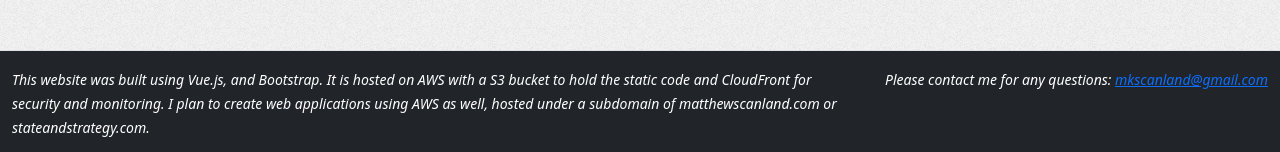
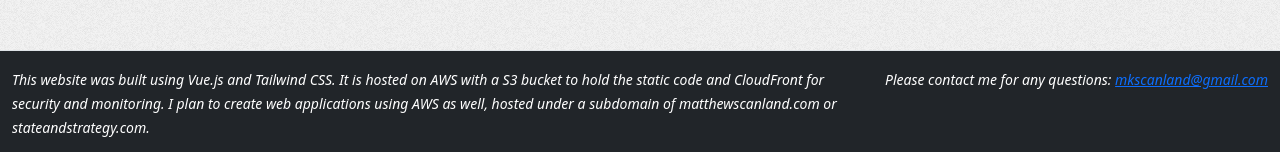
Before and after one commit to mkscanland/portfolio-website, a Vue app: page / in a window 1280 px wide. Shown: the part 6955-7107 px from the top of the page. Built offline with nearby package versions, Linux system fonts and the light colour scheme.

Commit message:
Update footer technology note

```diff
--- a/src/components/SiteFooter/SiteFooter.vue
+++ b/src/components/SiteFooter/SiteFooter.vue
@@ -3,7 +3,7 @@
     <div class="container-fluid">
       <div class="flex flex-wrap -mx-3">
         <div class="w-full shrink-0 px-3 md:w-8/12">
-          <span class="text-white small"><i>This website was built using Vue.js, and Bootstrap. It is hosted on AWS with
+          <span class="text-white small"><i>This website was built using Vue.js and Tailwind CSS. It is hosted on AWS with
               a S3 bucket to hold the static code and CloudFront for security and monitoring. I plan to create web
               applications using AWS as well, hosted under a subdomain of matthewscanland.com or
               stateandstrategy.com.</i></span>
```
Also changed, not shown: 1 other file (tests, documents, lock files or other folders).
